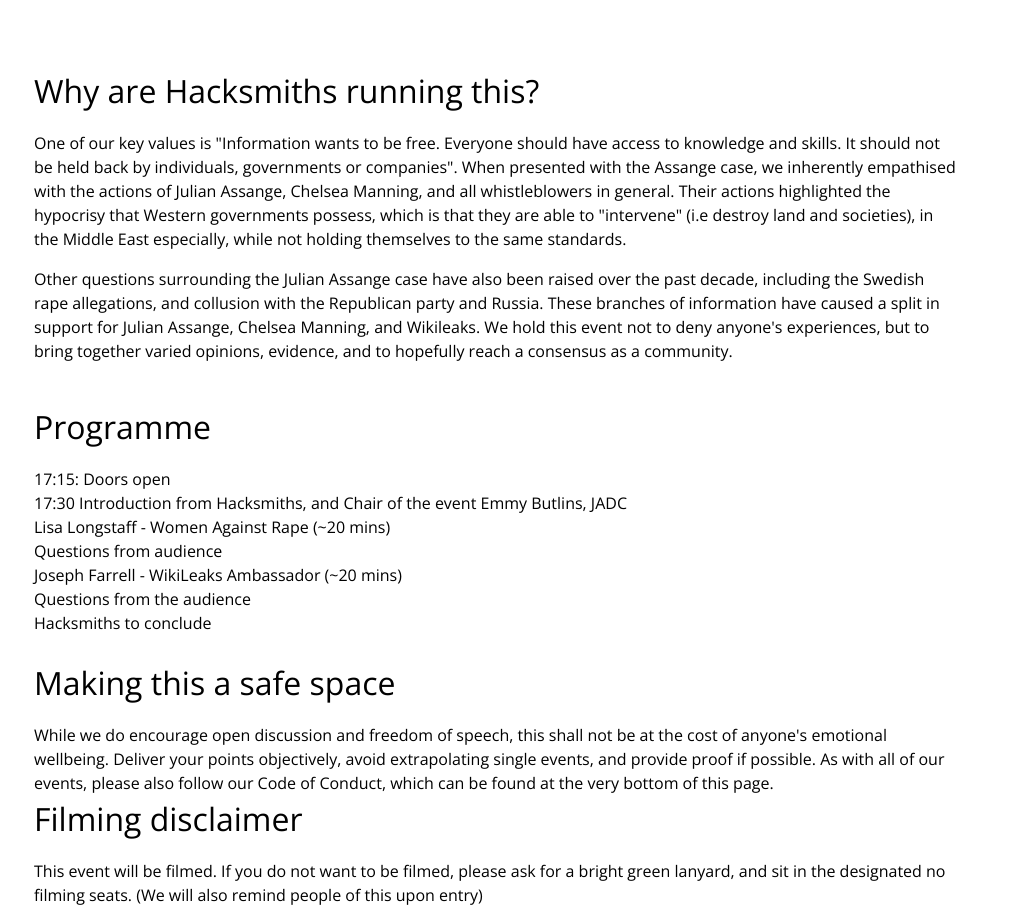
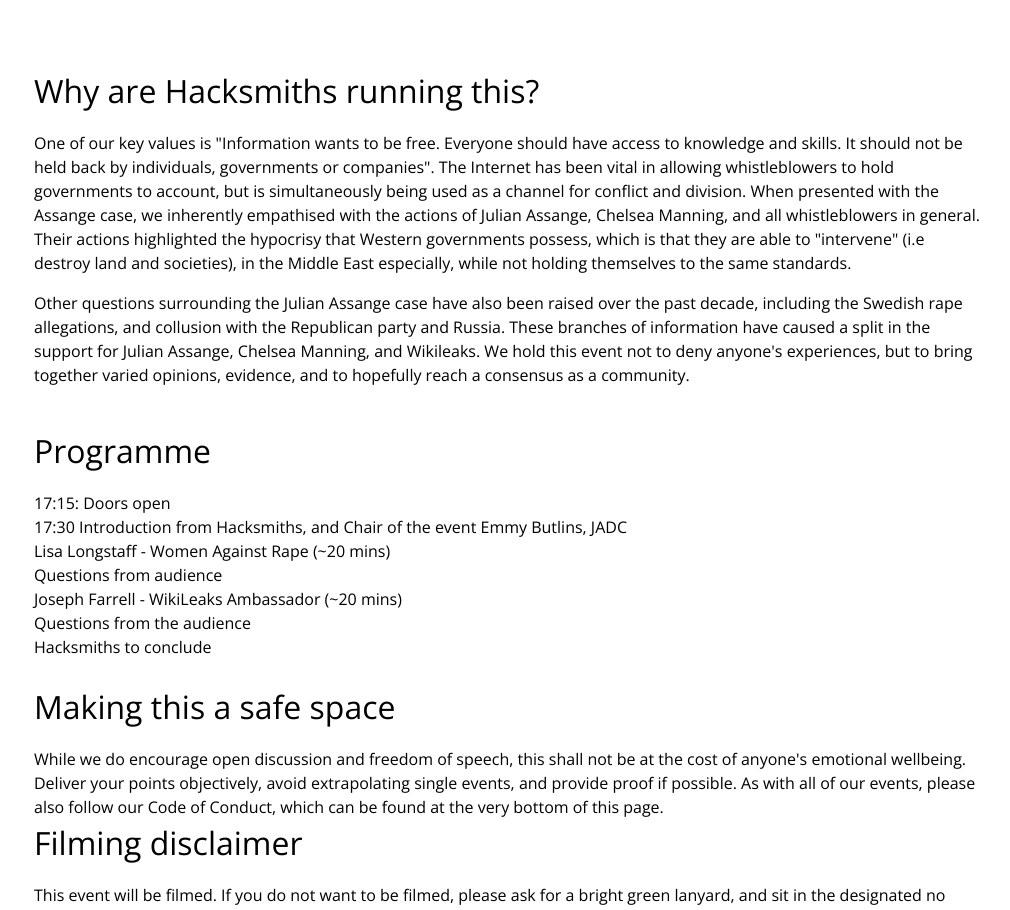
Before and after one commit to skeuomorph/2020.goldsmiths.tech, a Nuxt app: page /events/discussion-about-assange in a window 1280 px wide. Shown: the part 1501-2411 px from the top of the page, without its empty margins (36-1046 px from the left). Built offline with nearby package versions, Linux system fonts and the light colour scheme.

Commit message:
assange update

```diff
--- a/pages/events/discussion-about-assange.vue
+++ b/pages/events/discussion-about-assange.vue
@@ -7,8 +7,8 @@
       <p style="text-align:center;"><img src="/events/discussion-about-assange/assange-poster.jpg" width="425" height="600"></p>
         <br>
         <h2>Why are Hacksmiths running this?</h2>
-        <p>One of our key values is "Information wants to be free. Everyone should have access to knowledge and skills. It should not be held back by individuals, governments or companies". When presented with the Assange case, we inherently empathised with the actions of Julian Assange, Chelsea Manning, and all whistleblowers in general. Their actions highlighted the hypocrisy that Western governments possess, which is that they are able to "intervene" (i.e destroy land and societies), in the Middle East especially, while not holding themselves to the same standards.</p>
-        <p>Other questions surrounding the Julian Assange case have also been raised over the past decade, including the Swedish rape allegations, and collusion with the Republican party and Russia. These branches of information have caused a split in support for Julian Assange, Chelsea Manning, and Wikileaks. We hold this event not to deny anyone's experiences, but to bring together varied opinions, evidence, and to hopefully reach a consensus as a community.</p>
+        <p>One of our key values is "Information wants to be free. Everyone should have access to knowledge and skills. It should not be held back by individuals, governments or companies". The Internet has been vital in allowing whistleblowers to hold governments to account, but is simultaneously being used as a channel for conflict and division. When presented with the Assange case, we inherently empathised with the actions of Julian Assange, Chelsea Manning, and all whistleblowers in general. Their actions highlighted the hypocrisy that Western governments possess, which is that they are able to "intervene" (i.e destroy land and societies), in the Middle East especially, while not holding themselves to the same standards.</p>
+        <p>Other questions surrounding the Julian Assange case have also been raised over the past decade, including the Swedish rape allegations, and collusion with the Republican party and Russia. These branches of information have caused a split in the support for Julian Assange, Chelsea Manning, and Wikileaks. We hold this event not to deny anyone's experiences, but to bring together varied opinions, evidence, and to hopefully reach a consensus as a community.</p>
         <br>
         <h2>Programme</h2>
           17:15: Doors open
```
